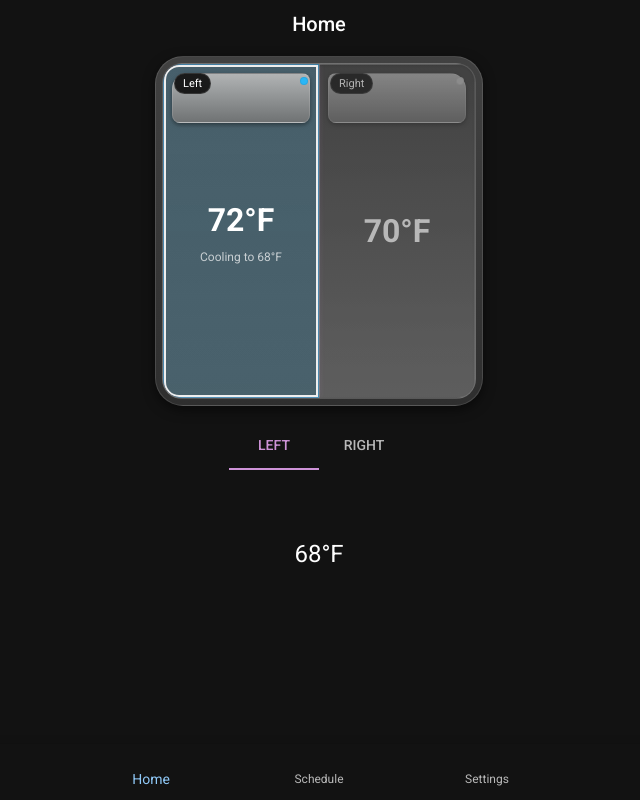
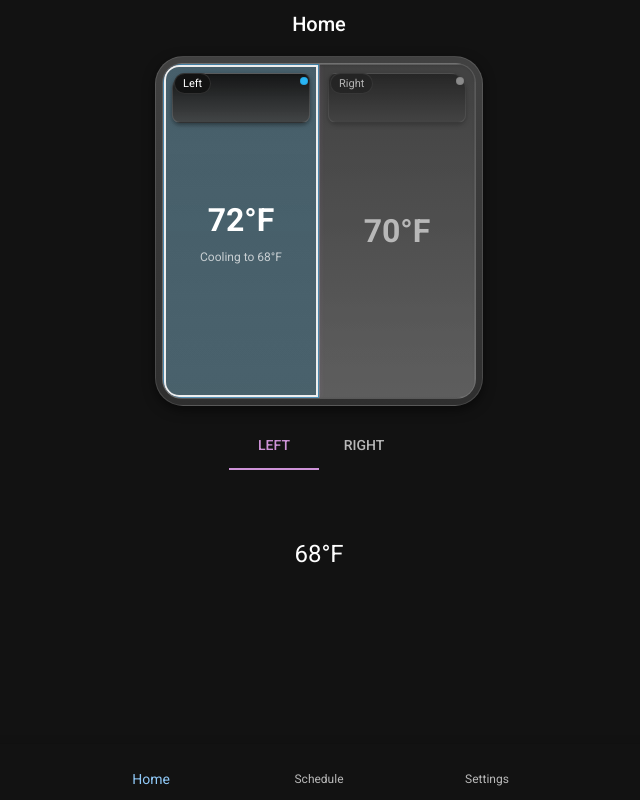
Before and after one commit to jonm01/bed-zones, a Next.js app: page / in a window 1280 px wide. Shown: the whole page, without its empty margins (321-961 px from the left). Built offline with nearby package versions, Linux system fonts and the light colour scheme; some icons are missing; what @mui/material-nextjs would draw is missing.

Commit message:
Restore darker pillow color

```diff
--- a/src/components/BedDualZone.tsx
+++ b/src/components/BedDualZone.tsx
@@ -237,9 +237,9 @@ export function BedDualZone({
                   borderRadius:
                     key === 'left' ? '16px 8px 8px 8px' : '8px 16px 8px 8px',
                   background: `linear-gradient(180deg, ${alpha(
-                    theme.palette.grey[400],
-                    0.9,
-                  )}, ${alpha(theme.palette.grey[600], 0.9)})`,
+                    theme.palette.background.paper,
+                    0.95,
+                  )}, ${alpha(theme.palette.grey[800], 0.9)})`,
                   border: '1px solid',
                   borderColor: 'divider',
                   boxShadow: '0 2px 4px rgba(0,0,0,0.4)',
```
